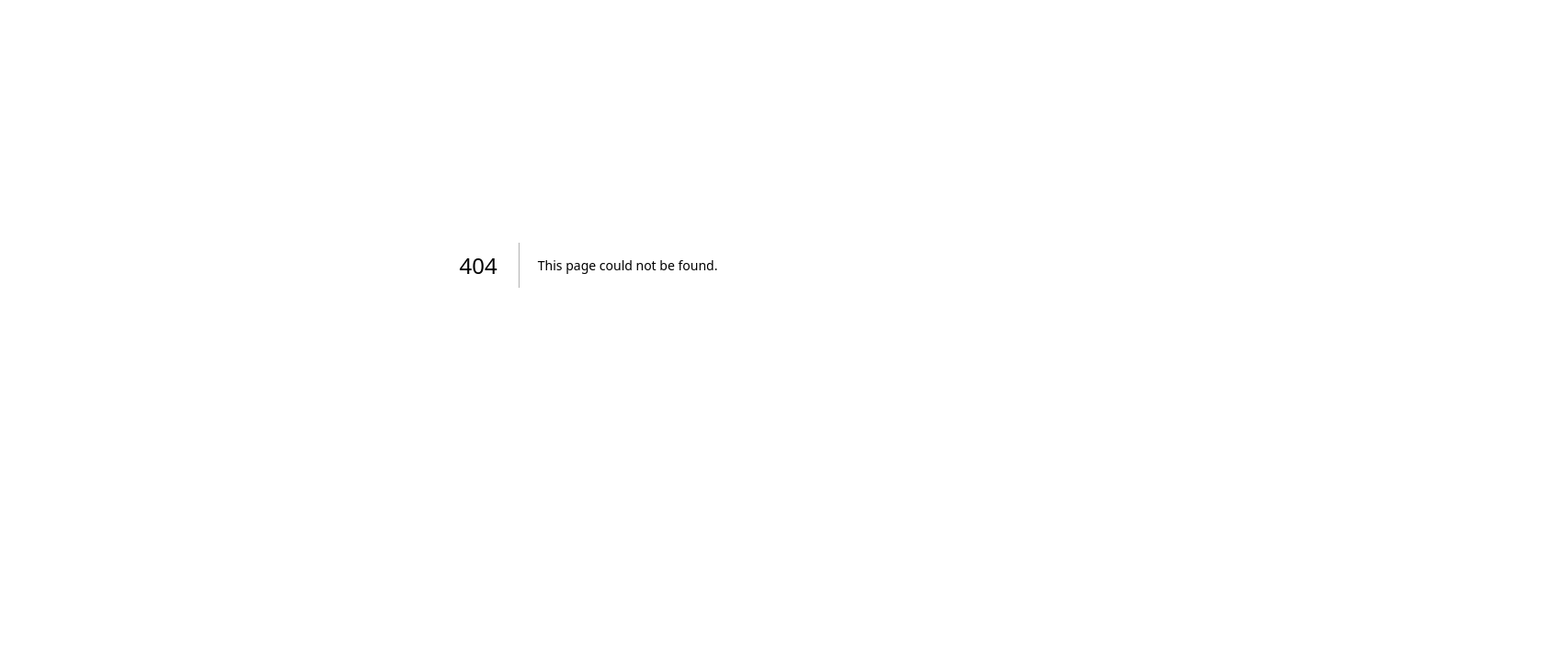
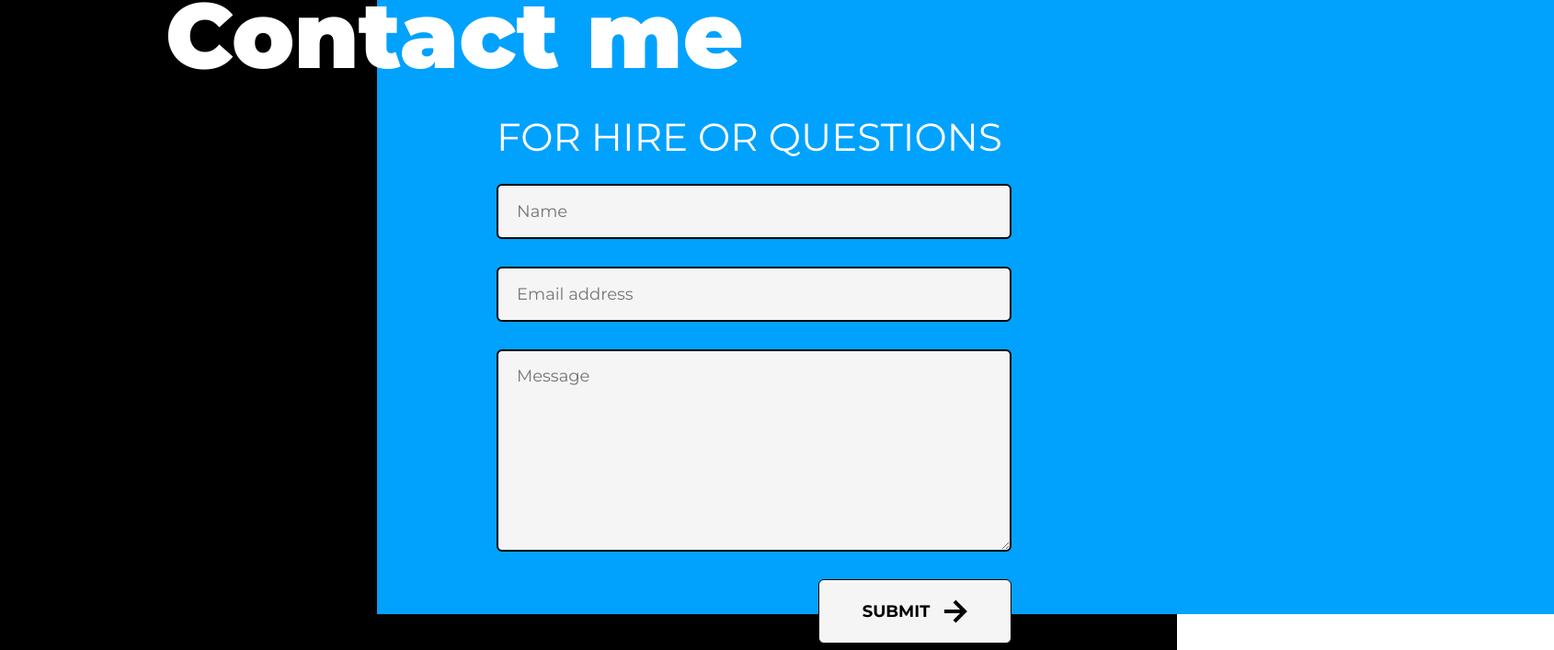
Before and after one commit to altim/kieran, a Next.js app: page /contact in a window 1280 px wide. Before the commit this address had no page. Shown: the part 253-960 px from the top of the page at 92% size, 1690 px wide, since content can reach past the window. Built offline with nearby package versions, Linux system fonts and the light colour scheme.

Commit message:
Contact page

```diff
--- /dev/null
+++ b/app/contact/page.module.scss
@@ -0,0 +1,63 @@
+@use "/app/css/layout";
+
+.contactPage {
+  grid-column: full-width;
+  background: #000;
+  min-height: 80vh;
+  @extend %grid;
+}
+
+.contactPageInner {
+  grid-column: content;
+  position: relative;
+  z-index: 0;
+  margin: 60px 0;
+
+  h1 {
+    color: #fff;
+    font-size: 100px;
+    line-height: 1;
+    font-weight: 900;
+    margin: 40px 0;
+  }
+}
+
+.formWrapper {
+  max-width: 560px;
+  margin-left: auto;
+
+  h2 {
+    font-size: 42px;
+    line-height: 1;
+    font-weight: 400;
+    color: #fff;
+    text-transform: uppercase;
+  }
+}
+
+.blueRectangle {
+  background: var(--blue);
+  width: 100vw;
+  height: 720px;
+  position: absolute;
+  top: 0;
+  left: 25%;
+  z-index: -1;
+}
+
+.formTitle {
+  margin-bottom: 30px;
+}
+
+.form {
+  display: grid;
+  grid-template-columns: 1fr;
+  width: 100%;
+  grid-row-gap: 30px;
+}
+
+.formAction {
+  display: grid;
+  grid-template-columns: 1fr;
+  justify-items: end;
+}
--- /dev/null
+++ b/app/contact/page.tsx
@@ -0,0 +1,28 @@
+import styles from "./page.module.scss";
+import Button from "@/app/components/button/Button.tsx";
+export default function Contact() {
+  return (
+    <div className={styles.contactPage}>
+      <div className={styles.contactPageInner}>
+        <div className={styles.blueRectangle} />
+        <h1>Contact me</h1>
+
+        <div className={styles.formWrapper}>
+          <h2 className={styles.formTitle}>For hire or questions</h2>
+          <form className={styles.form}>
+            <input placeholder={"Name"} name={"name"} type={"text"} />
+            <input
+              placeholder={"Email address"}
+              name={"email"}
+              type={"email"}
+            />
+            <textarea rows={10} placeholder={"Message"} />
+            <div className={styles.formAction}>
+              <Button name={"SUBMIT"} />
+            </div>
+          </form>
+        </div>
+      </div>
+    </div>
+  );
+}
--- a/app/globals.css
+++ /dev/null
@@ -1,15 +0,0 @@
-:root {
-  --blue: #00A2FD;
-  --separator-gray: #656261;
-  --background-gray: #F5F5F5;
-}
-
-* {
-  box-sizing: border-box;
-  padding: 0;
-  margin: 0;
-}
-
-body {
-
-}
--- /dev/null
+++ b/app/globals.scss
@@ -0,0 +1,37 @@
+:root {
+  --blue: #00a2fd;
+  --separator-gray: #656261;
+  --background-gray: #f5f5f5;
+}
+
+* {
+  box-sizing: border-box;
+  padding: 0;
+  margin: 0;
+}
+
+%input {
+  border-radius: 6px;
+  border: 2px solid #000;
+  background: #f5f5f5;
+  width: 100%;
+  font-size: 18px;
+  font-weight: 400;
+  line-height: 1;
+  padding: 18px 20px;
+  font-family: inherit;
+
+  &:focus {
+    outline: none;
+  }
+}
+
+input[type="text"],
+input[type="email"] {
+  @extend %input;
+  height: 60px;
+}
+
+textarea {
+  @extend %input;
+}
--- a/app/layout.tsx
+++ b/app/layout.tsx
@@ -1,6 +1,6 @@
 import type { Metadata } from "next";
 import { Montserrat } from "next/font/google";
-import "./globals.css";
+import "./globals.scss";
 import Navigation from "@/app/components/navigation/Navigation";
 import Footer from "@/app/components/footer/Footer";
 
```
